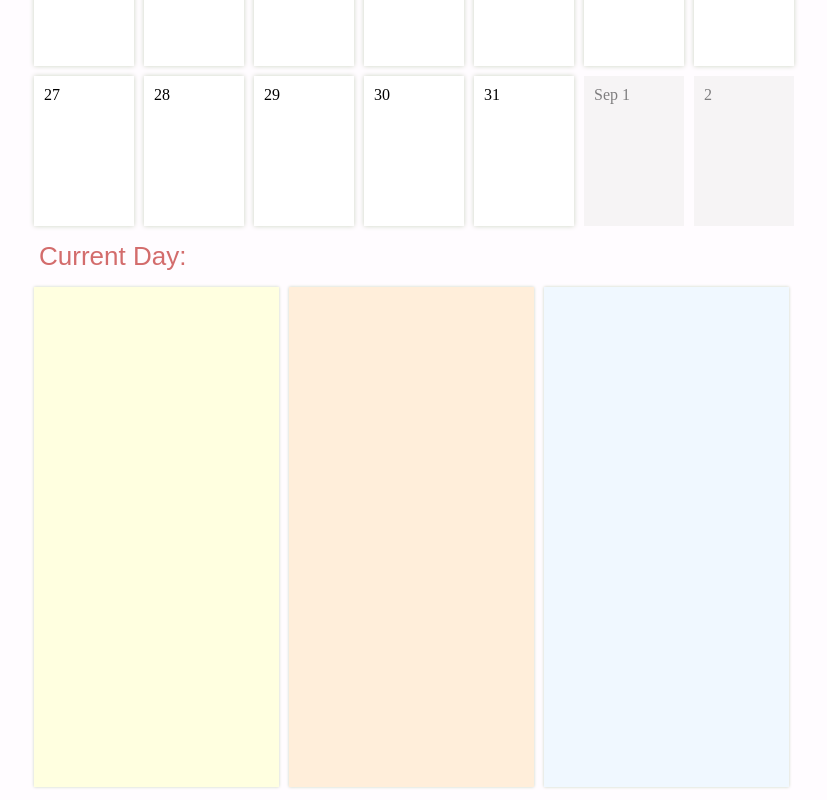
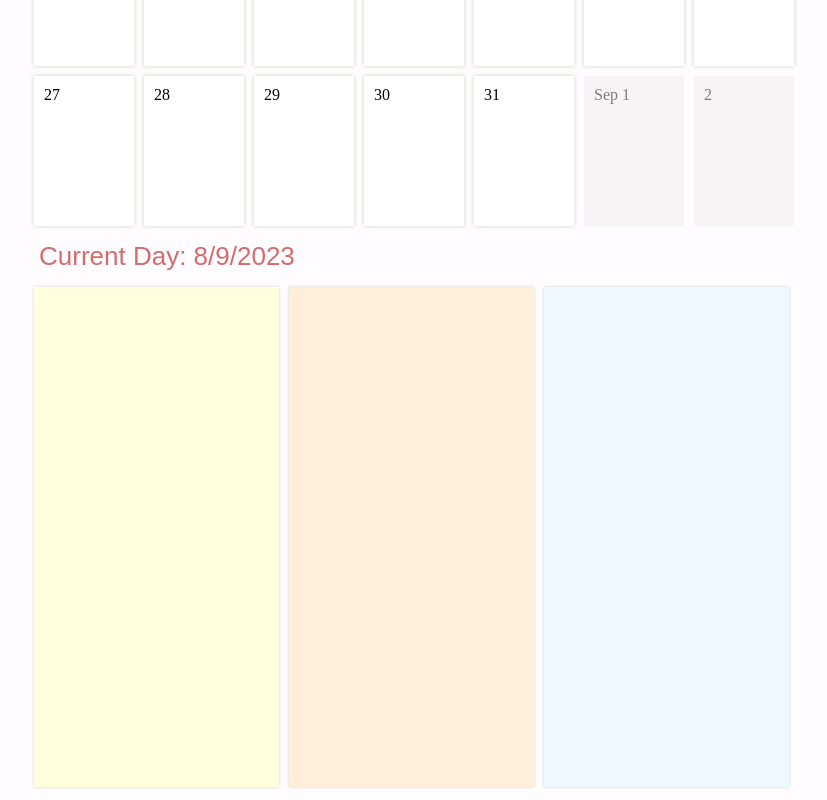
Before and after one commit to Virgarg7/MERN_CALENDAR, a React (Vite) app: page / in a window 1280 px wide. Shown: the part 709-1509 px from the top of the page, without its empty margins (226-1053 px from the left). Built offline with nearby package versions, Linux system fonts and the light colour scheme.

Commit message:
Added current day full display

```diff
--- a/src/App/App.jsx
+++ b/src/App/App.jsx
@@ -11,7 +11,7 @@ export const App = () => {
     // nav 0 is current month (render current month)
     const [nav, setNav] = useState(0);
     // clicked is the current date clicked
-    const [clicked, setClicked] = useState();
+    const [currentDay, setCurrentDay] = useState(`${new Date().getMonth() + 1}/${new Date().getDate()}/${new Date().getFullYear()}`);
     // list of events to store in local storage
     const [events, setEvents] = useState(
         localStorage.getItem('events') ?
@@ -27,7 +27,7 @@ export const App = () => {
         localStorage.setItem("events", JSON.stringify(events))
     }, [events]);
 
-    const { dt, days, dateDisplay } = useDate(events, nav);
+    const { days, dateDisplay } = useDate(events, nav);
 
     return(
         <>
@@ -57,37 +57,43 @@ export const App = () => {
                             key={index}
                             day={d}
                             onClick={() => {
-                                setClicked(d.date);
+                                setCurrentDay(d.date);
                             }}
                         />
                     ))}
                 </div>
 
-                <CurrentBoxes />
+                <CurrentBoxes
+                    currentDayDisplay={currentDay}
+                />
 
             </div>
 
             {
-                clicked && !eventForDate(clicked) &&
+                /*
+                currentDay && !eventForDate(currentDay) &&
                 < NewEventModal
-                    onClose={() => setClicked(null)}
+                    onClose={() => setCurrentDay(null)}
                     onSave={title => {
-                        setEvents([ ...events, { title, date: clicked }]);
-                        setClicked(null);
+                        setEvents([ ...events, { title, date: currentDay }]);
+                        setCurrentDay(null);
                     }}
                 />
+                */
             }
 
             {
-                clicked && eventForDate(clicked) &&
+                /*
+                currentDay && eventForDate(currentDay) &&
                 <DeleteEventModal
-                    eventText={eventForDate(clicked).title}
-                    onClose={() => setClicked(null)}
+                    eventText={eventForDate(currentDay).title}
+                    onClose={() => setCurrentDay(null)}
                     onDelete={() => {
-                        setEvents(events.filter(e => e.date != clicked));
-                        setClicked(null);
+                        setEvents(events.filter(e => e.date != currentDay));
+                        setCurrentDay(null);
                     }}
                 />
+                */
             }
         </>
     );
--- a/src/Components/CurrentBoxes/CurrentBoxes.jsx
+++ b/src/Components/CurrentBoxes/CurrentBoxes.jsx
@@ -1,9 +1,9 @@
 import React from "react";
 
-export const CurrentBoxes = ()  => {
+export const CurrentBoxes = ({currentDayDisplay})  => {
     return (
         <>
-            <div id="currentDayDisplay">Current Day:</div>
+            <div id="currentDayDisplay">Current Day: {currentDayDisplay}</div>
 
             <div id="currentBoxContainer">
                 <div className="currentBox schedule"></div>
```
